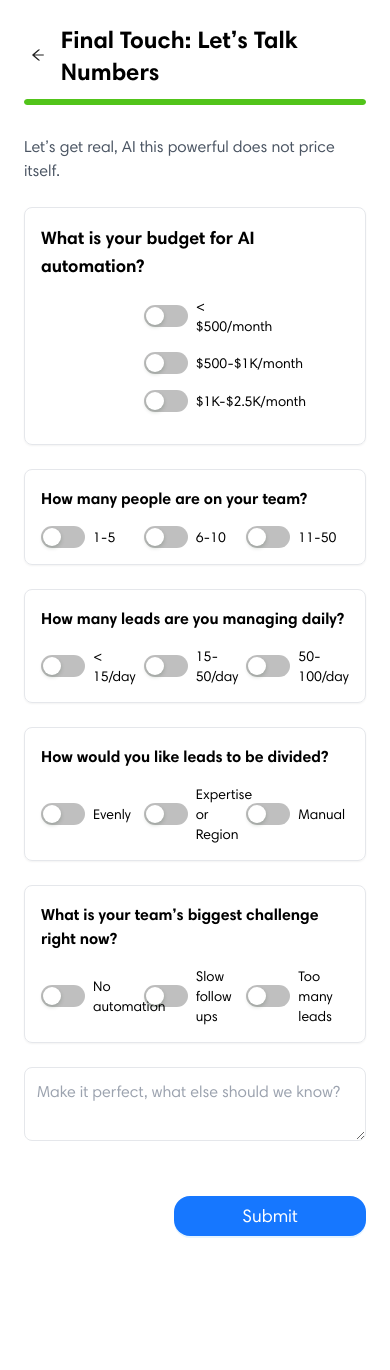
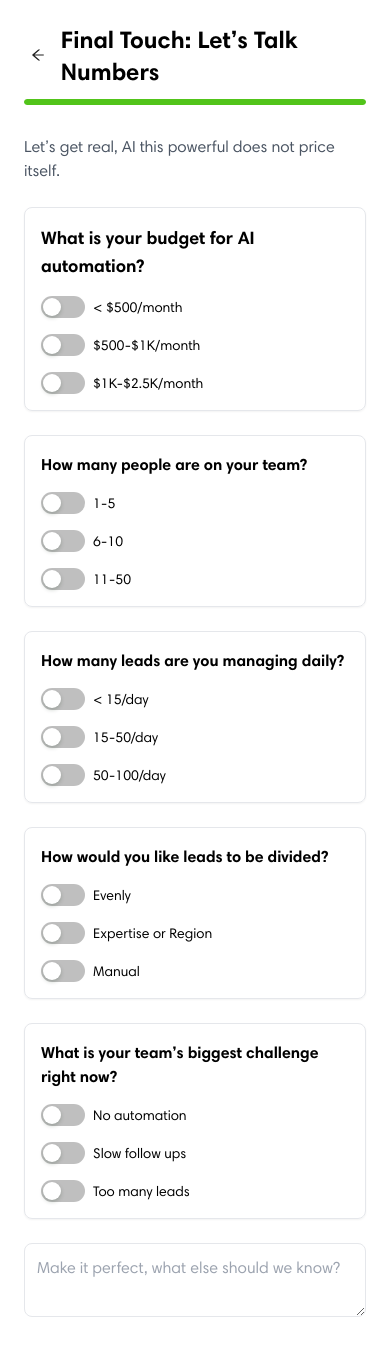
Before and after one commit to Ghufran496/HelloDrewform, a Next.js app: page /talkpage in a window 390 px wide. Shown: the top 1370 px of the page. Before the commit the page ends 1260 px from the top, so only its background shows below. Built offline with nearby package versions, Linux system fonts and the light colour scheme.

Commit message:
spacingg

```diff
--- a/src/app/newsecretpage/page.js
+++ b/src/app/newsecretpage/page.js
@@ -138,7 +138,7 @@ const newsecretpage = () => {
               </div>
               <div className="flex items-center space-x-2">
                 {selectedTools[key] && (
-                  <span className="text-green-700 font-semibold flex justify-center items-center">
+                  <span className="text-green-700 font-semibold flex justify-end text-right text-sm items-center sm:text-sm">
                     Your Power Moves
                     <CheckCircleFilled className="text-green-500 ml-1" />
                   </span>
@@ -165,7 +165,9 @@ const newsecretpage = () => {
                 >
                   <div>
                     <h3 className="text-lg font-bold">{title}</h3>
-                    <p className="text-gray-600 text-sm mb-2">{description}</p>
+                    <p className="text-gray-600 text-sm mb-2 pr-3">
+                      {description}
+                    </p>
                   </div>
                   <Switch
                     checked={selectedFeatures[key] || false}
@@ -183,7 +185,9 @@ const newsecretpage = () => {
                 >
                   <div>
                     <h3 className="text-lg font-bold">{title}</h3>
-                    <p className="text-gray-600 text-sm mb-2">{description}</p>
+                    <p className="text-gray-600 text-sm mb-2 pr-3">
+                      {description}
+                    </p>
                   </div>
                   <Switch
                     checked={selectedFeatures[key] || false}
--- a/src/app/talkpage/page.js
+++ b/src/app/talkpage/page.js
@@ -90,7 +90,7 @@ export default function TalkPage() {
   };
 
   return (
-    <div className="flex flex-col sm:flex-row min-h-screen bg-white  sm:p-4  sm:m-4">
+    <div className="flex flex-col sm:flex-row min-h-screen bg-white sm:p-4 sm:m-4">
       {/* Left Section */}
       <div className="w-full sm:w-1/2 p-6">
         {/* Back Button + Heading */}
@@ -114,17 +114,18 @@ export default function TalkPage() {
           Let’s get real, AI this powerful does not price itself.
         </p>
         <div className="mt-6 space-y-6">
+          {/* Budget Section */}
           <div className="border p-4 rounded-lg shadow-sm">
             <h2 className="font-semibold text-lg sm:text-xl md:text-2xl">
               What is your budget for AI automation?
             </h2>
-            <div className="flex flex-col sm:flex-row sm:justify-between justify-between items-center mt-4">
+            <div className="flex flex-col sm:flex-row sm:justify-between justify-between items-center mt-4 space-y-4 sm:space-y-0">
               {["< $500/month", "$500-$1K/month", "$1K-$2.5K/month"].map(
                 (option) => (
-                  <div className="w-1/3">
+                  <div className="w-full sm:w-1/3">
                     <div
                       key={option}
-                      className="flex items-center space-x-2 sm:space-x-2 mb-4 sm:mb-0"
+                      className="flex items-center space-x-2 sm:space-x-2 sm:mb-0"
                     >
                       <Switch
                         checked={talkFormData.budget === option}
@@ -137,12 +138,13 @@ export default function TalkPage() {
               )}
             </div>
           </div>
-          {/* Team Size */}
+
+          {/* Team Size Section */}
           <div className="border p-4 rounded-lg shadow-sm">
             <h2 className="font-semibold">How many people are on your team?</h2>
-            <div className="flex justify-between items-center mt-4">
+            <div className="flex flex-col sm:flex-row justify-between items-center mt-4 space-y-4 sm:space-y-0">
               {["1-5", "6-10", "11-50"].map((option) => (
-                <div className="w-1/3">
+                <div className="w-full sm:w-1/3">
                   <div key={option} className="flex items-center space-x-2">
                     <Switch
                       checked={talkFormData.teamSize === option}
@@ -155,14 +157,14 @@ export default function TalkPage() {
             </div>
           </div>
 
-          {/* Leads Managed Daily */}
+          {/* Leads Managed Daily Section */}
           <div className="border p-4 rounded-lg shadow-sm">
             <h2 className="font-semibold">
               How many leads are you managing daily?
             </h2>
-            <div className="flex justify-between items-center mt-4">
+            <div className="flex flex-col sm:flex-row justify-between items-center mt-4 space-y-4 sm:space-y-0">
               {["< 15/day", "15-50/day", "50-100/day"].map((option) => (
-                <div className="w-1/3">
+                <div className="w-full sm:w-1/3">
                   <div key={option} className="flex items-center space-x-2">
                     <Switch
                       checked={talkFormData.leads === option}
@@ -175,14 +177,14 @@ export default function TalkPage() {
             </div>
           </div>
 
-          {/* Lead Distribution */}
+          {/* Lead Distribution Section */}
           <div className="border p-4 rounded-lg shadow-sm">
             <h2 className="font-semibold">
               How would you like leads to be divided?
             </h2>
-            <div className="flex justify-between items-center mt-4">
+            <div className="flex flex-col sm:flex-row justify-between items-center mt-4 space-y-4 sm:space-y-0">
               {["Evenly", "Expertise or Region", "Manual"].map((option) => (
-                <div className="w-1/3">
+                <div className="w-full sm:w-1/3">
                   <div key={option} className="flex items-center space-x-2">
                     <Switch
                       checked={talkFormData.leadDistribution === option}
@@ -197,15 +199,15 @@ export default function TalkPage() {
             </div>
           </div>
 
-          {/* Biggest Challenge */}
+          {/* Biggest Challenge Section */}
           <div className="border p-4 rounded-lg shadow-sm">
             <h2 className="font-semibold">
               What is your team’s biggest challenge right now?
             </h2>
-            <div className="flex justify-between items-center mt-4">
+            <div className="flex flex-col sm:flex-row justify-between items-center mt-4 space-y-4 sm:space-y-0">
               {["No automation", "Slow follow ups", "Too many leads"].map(
                 (option) => (
-                  <div className="w-1/3">
+                  <div className="w-full sm:w-1/3">
                     <div key={option} className="flex items-center space-x-2">
                       <Switch
                         checked={talkFormData.challenge === option}
@@ -238,15 +240,16 @@ export default function TalkPage() {
           </div>
         </div>
       </div>
+
       {/* Right Section */}
-      <div className="sm:block hidden w-full sm:w-1/2  flex items-center justify-center mt-6 sm:mt-0">
+      <div className="sm:block hidden w-full sm:w-1/2 flex items-center justify-center mt-6 sm:mt-0">
         <div className="flex justify-center items-center h-[calc(100vh-2rem)] w-full sticky top-4">
           <img
             alt="Dashboard Preview"
             loading="lazy"
             decoding="async"
             src="/images/Picture5.jpg" // Replace with your image
-            className="h-auto w-4/6 px-3 "
+            className="h-auto w-4/6 px-3"
             style={{ color: "transparent" }}
           />
         </div>
```
